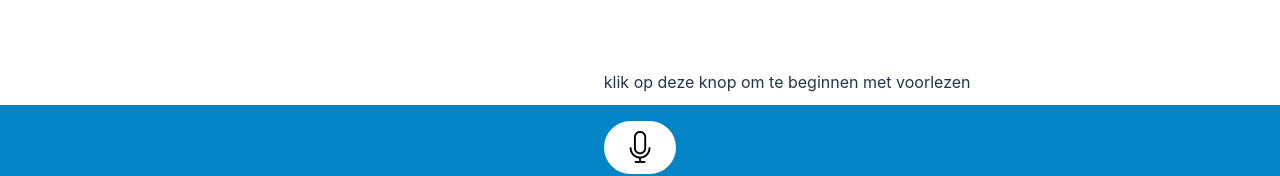
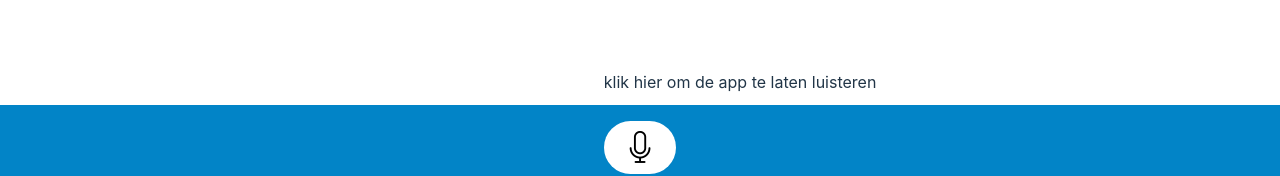
Before and after one commit to tle2-team7/leesapp-frontend, a React (Vite) app: page / in a window 1280 px wide. Shown: the part 610-786 px from the top of the page. Built offline with nearby package versions, Linux system fonts and the light colour scheme.

Commit message:
refactor to support tooltip component

```diff
--- a/src/components/SpeechRecognitionComponent.tsx
+++ b/src/components/SpeechRecognitionComponent.tsx
@@ -1,6 +1,7 @@
 import { useState } from "react";
 import microphoneOn from "../img/microphoneOn.png";
 import microphoneOff from "../img/microphoneOff.png";
+import ToolTipComponent from "./ToolTipComponent";
 
 type TSpeechRecognitionProps = {
   createMessage: Function;
@@ -8,7 +9,7 @@ type TSpeechRecognitionProps = {
 
 export default function SpeechRecognitionComponent(props: TSpeechRecognitionProps) {
   const [hasStarted, setHasStarted] = useState<boolean>(false);
-  const [showToolTip, setShowToolTip] = useState<boolean>(true);
+  const [isVisible, setShowToolTip] = useState<boolean>(true);
 
   const recognition: SpeechRecognition = new webkitSpeechRecognition() || new SpeechRecognition();
   recognition.lang = "nl-NL";
@@ -61,7 +62,7 @@ export default function SpeechRecognitionComponent(props: TSpeechRecognitionProp
 
   return (
     <div>
-      {showToolTip ? <p className="absolute bottom-24">klik op deze knop om te beginnen met voorlezen</p> : ""}
+      <ToolTipComponent text={"klik hier om de app te laten luisteren"} visible={isVisible} />
       <button className="bg-white rounded-full w-18 h-18 flex justify-center items-center" onClick={() => handleSwitchRecognition()}>
         <img className="w-8" src={hasStarted ? microphoneOn : microphoneOff} alt="microphone" />
         {hasStarted}
```
